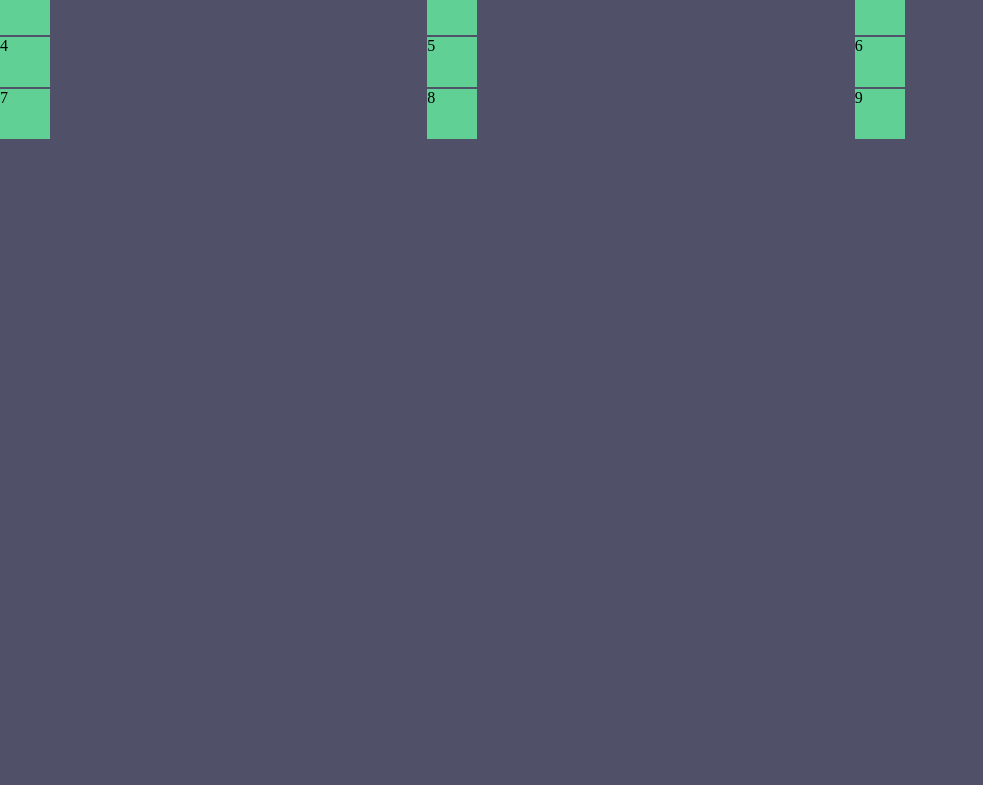
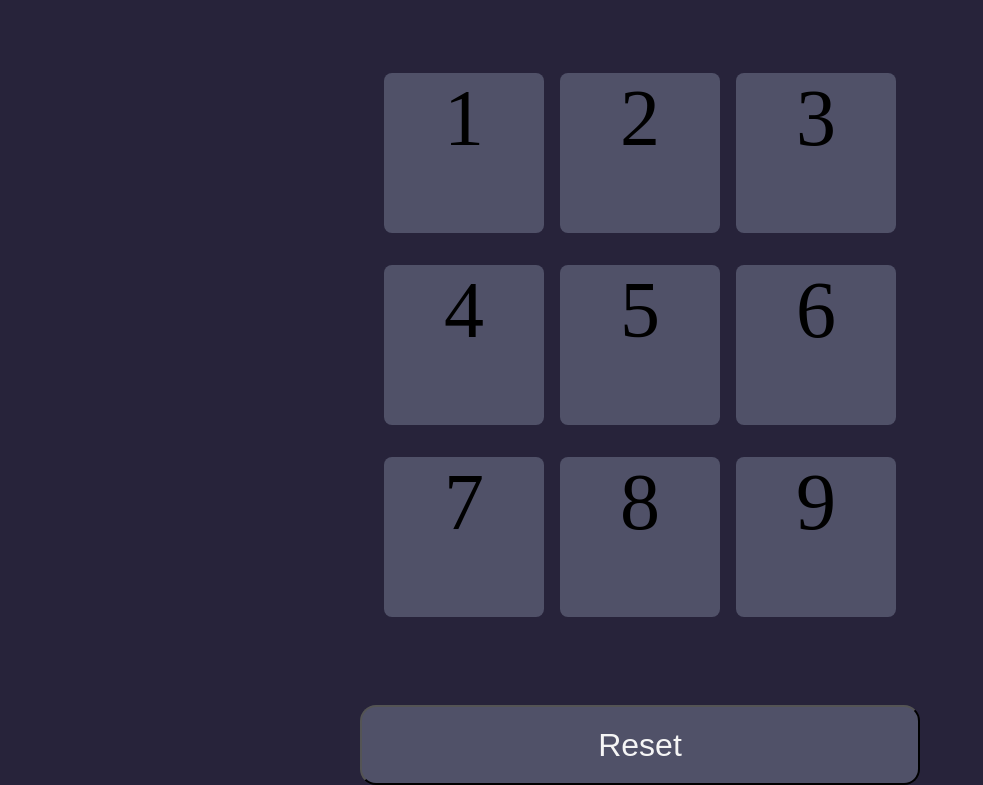
Before and after one commit to Philoshopher/Tick-Tack-Toe, a plain HTML site: page index.html in a window 1280 px wide. Shown: the part 52-837 px from the top of the page, without its empty margins (0-983 px from the left). Before the commit the page ends 800 px from the top, so only its background shows below. Drawn offline with Linux system fonts and the light colour scheme.

Commit message:
finished somee basic game structure and css styling - no JS added yet

```diff
--- a/index.html
+++ b/index.html
@@ -22,5 +22,6 @@
       <div class="box">8</div>
       <div class="box">9</div>
     </main>
+    <button class="reset-btn" id="reset-btn">Reset</button>
   </body>
 </html>
--- a/style.css
+++ b/style.css
@@ -3,25 +3,53 @@
   padding: 0;
 }
 :root {
-  --BGcolor: #505168;
-  --FGcolor: #27233a;
+  --BGcolor: #27233a;
+  --FGcolor: #505168;
   --circle: #61d095;
   --cross: #f06543;
+  --FONT: whitesmoke;
 }
 body {
   background: var(--BGcolor);
+  display: flex;
+  flex-direction: column;
+  justify-content: center;
+  align-items: center;
+  flex-wrap: wrap;
+  gap: 10vh;
 }
+
 h1 {
-  color: var(--FGcolor);
+  color: var(--FONT);
 }
 main {
-  display: grid;
-  grid-template-columns: repeat(3, 1fr);
-  grid-template-rows: repeat(3, 1fr);
-  gap: 2px;
+  height: 70vmin;
+  width: 70vmin;
+  display: flex;
+  justify-content: center;
+  align-items: center;
+  flex-wrap: wrap;
+  gap: 1rem;
+}
+.reset-btn {
+  height: 10vmin;
+  width: 70vmin;
+  font-size: 2rem;
+  border-radius: 1rem;
+  color: var(--FONT);
+  background-color: var(--FGcolor);
 }
 .box {
-  height: 50px;
-  width: 50px;
-  background-color: var(--circle);
+  display: block;
+  justify-content: center;
+  text-align: center;
+  font-size: 5rem;
+  height: 20vmin;
+  width: 20vmin;
+  background-color: var(--FGcolor);
+  border-radius: 0.5rem;
 }
+.box:hover {
+  font-size: 6rem;
+  border-radius: 1rem;
+}
```
